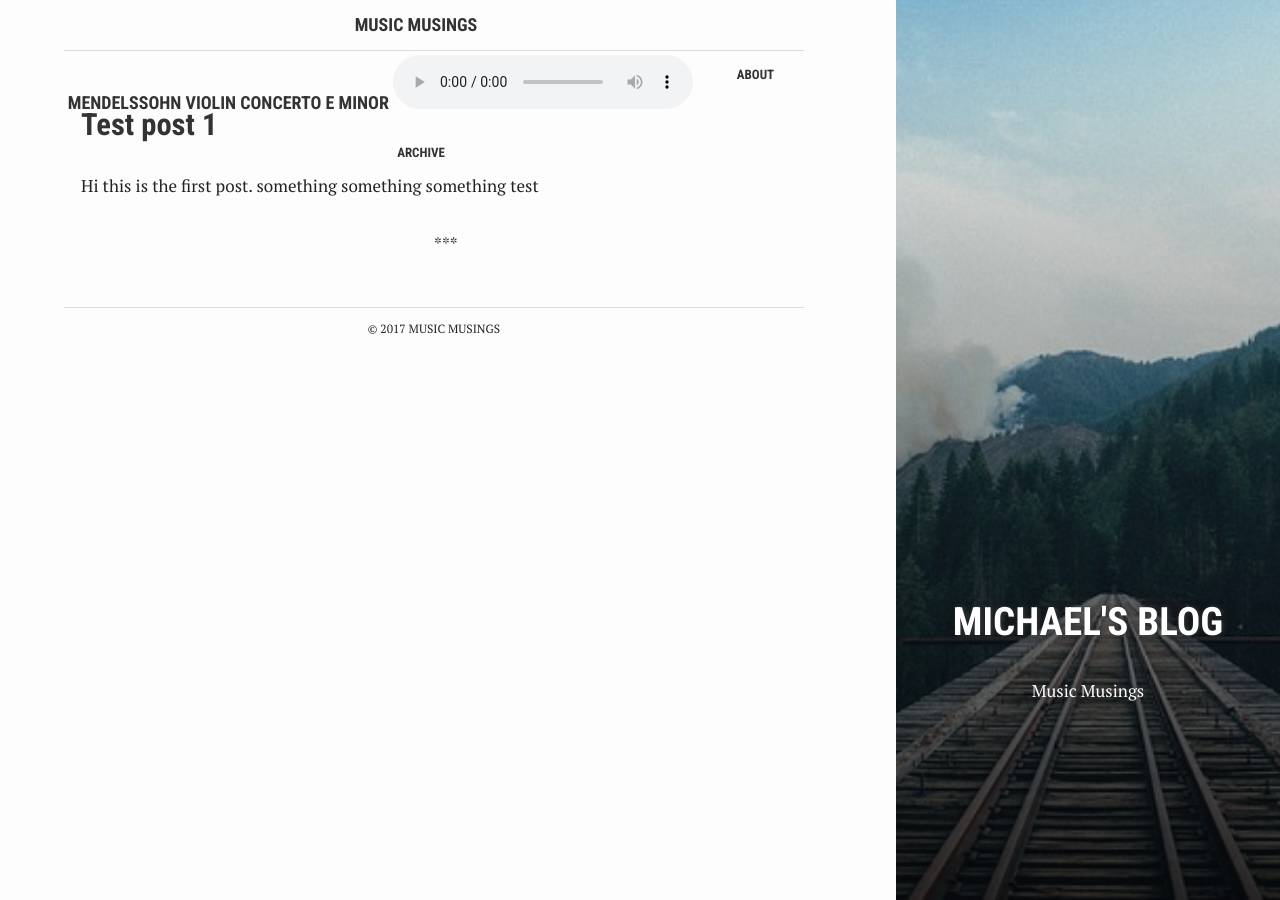
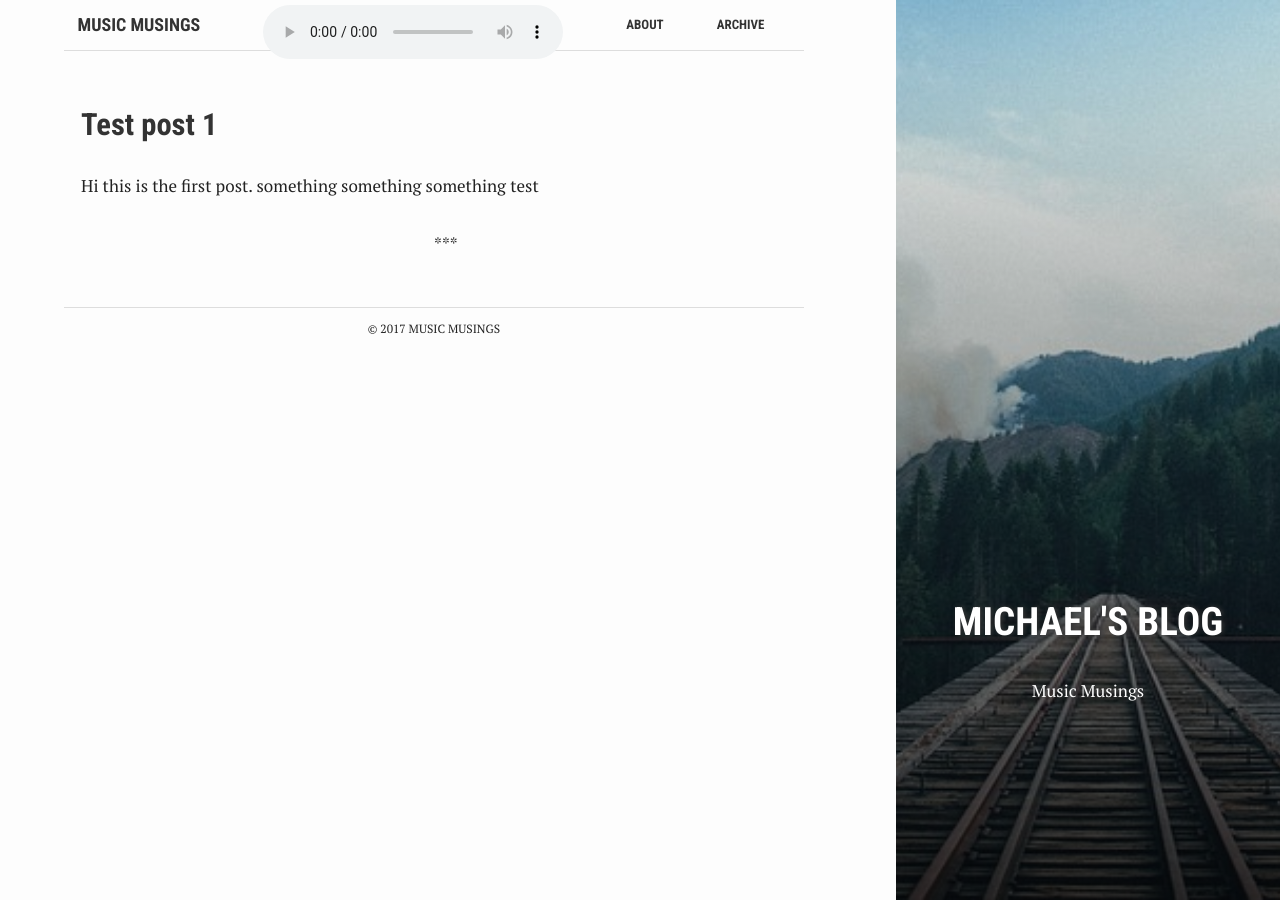
Before and after one commit to moke8198/moke8198.github.io, a Jekyll site: the page built from index.html, in a window 1280 px wide. Built offline with Jekyll 4.4.1, drawn with Linux system fonts in a browser that asks for light colours.

Commit message:
Update header.html

```diff
--- a/_includes/header.html
+++ b/_includes/header.html
@@ -6,8 +6,8 @@
 
     <a class="blog-logo" href="{{ site.baseurl }}/">{{ site.title }}</a>
 
-    <a class="blog-logo audio-player">{{ site.audio_title }}
-      <audio controls>
+    <a class="blog-logo audio-player">
+      <audio controls title="{{site.audio_title}}">
         <source src="{{site.audio_file}}">
       </audio>
     </a>
```
